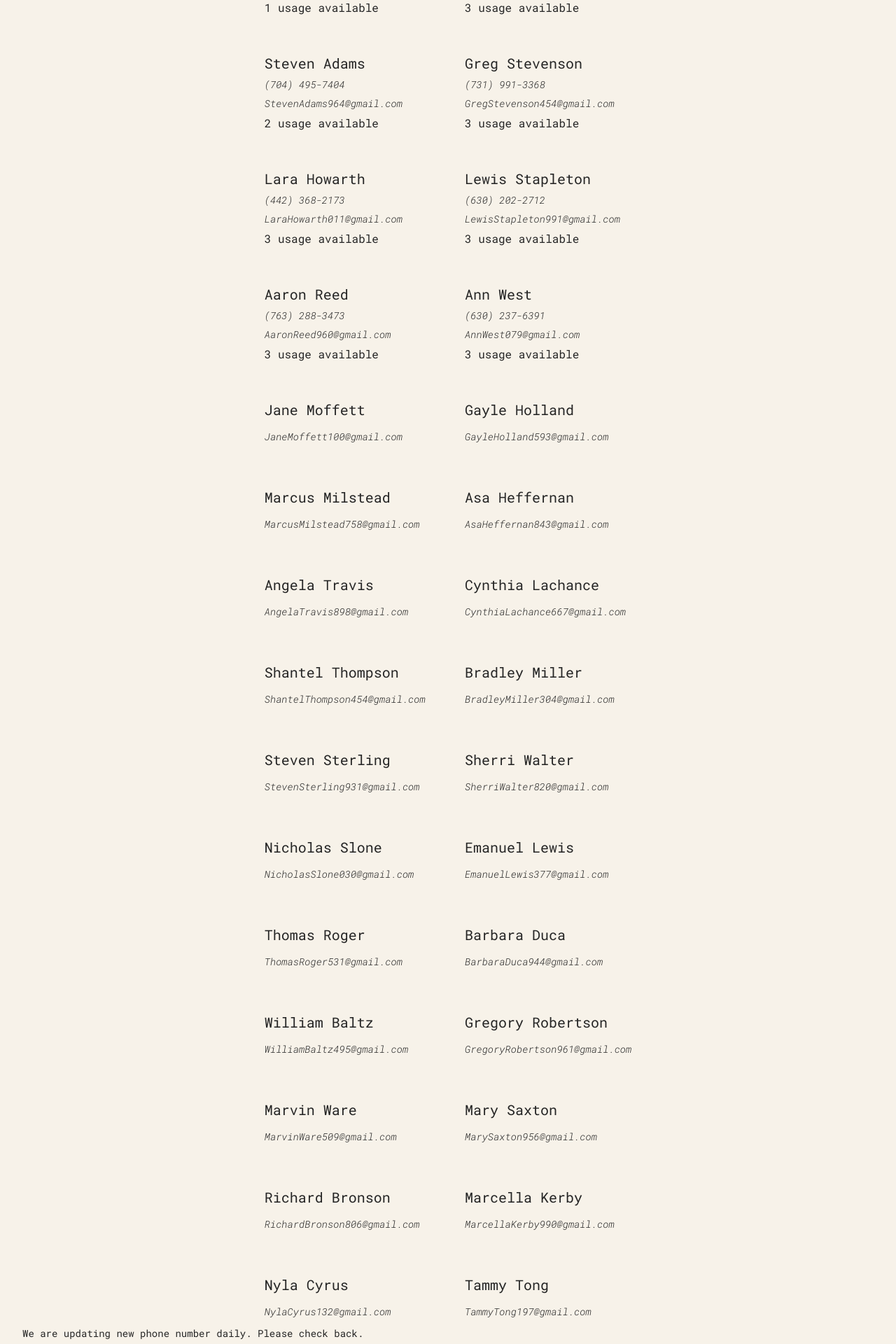
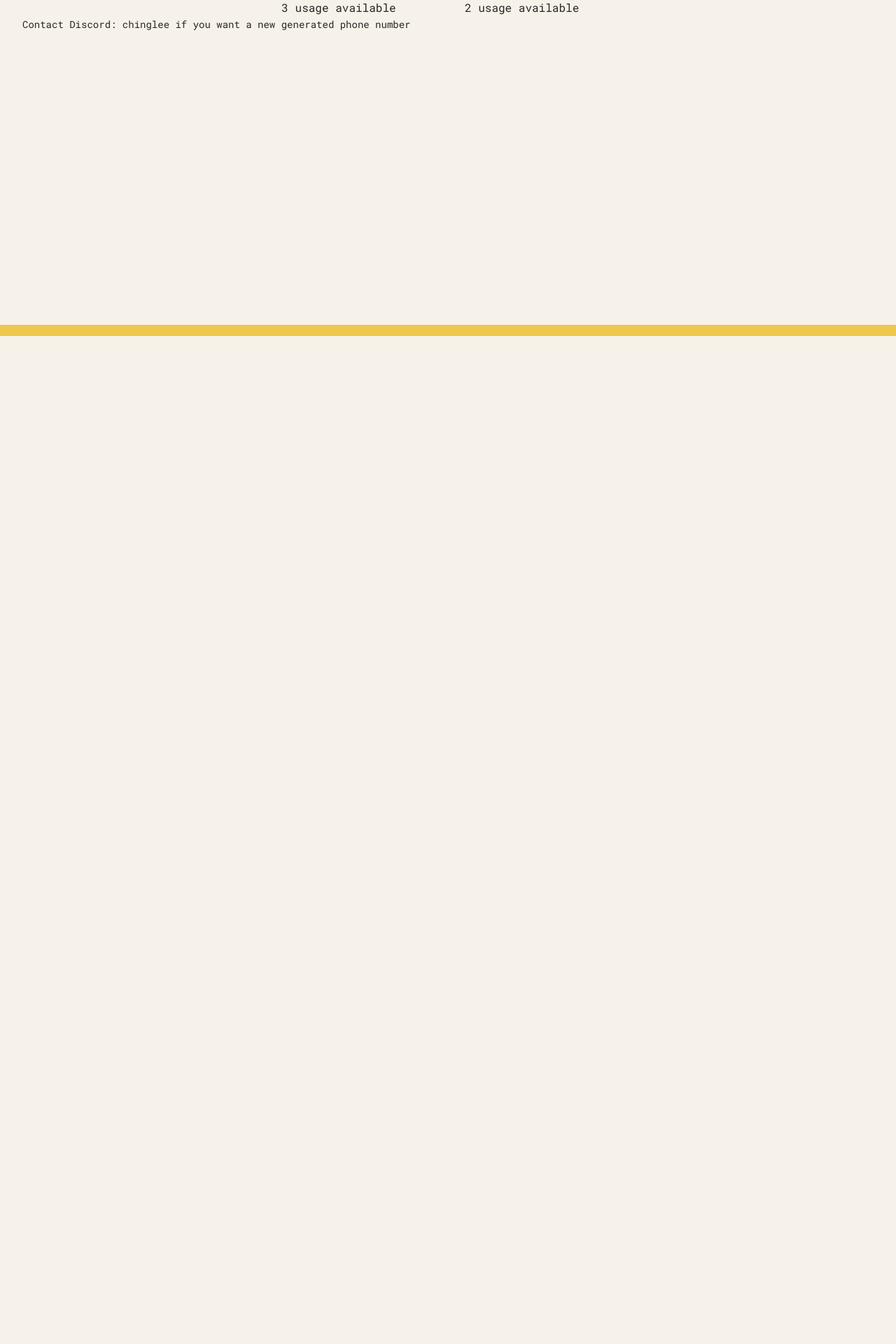
Before and after one commit to Chingsan53/gas-discount, a React (Create React App) app: page / in a window 1280 px wide. Shown: the part 320-2240 px from the top of the page at 70% size. After the commit the page ends 800 px from the top, so only its background shows below. Built offline with nearby package versions, Linux system fonts and the light colour scheme.

Commit message:
distribute the plan for update the app

```diff
--- a/src/App.js
+++ b/src/App.js
@@ -2,12 +2,12 @@ import "./App.css";
 import React from "react";
 
 const numberData = [
-  {
-    name: "Brett Harding",
-    phoneNumber: "(931) 357-5569",
-    gmail: "BrettHarding381@gmail.com",
-    status: "1 usage available",
-  },
+  // {
+  //   name: "Brett Harding",
+  //   phoneNumber: "(931) 357-5569",
+  //   gmail: "BrettHarding381@gmail.com",
+  //   status: "1 usage available",
+  // },
   {
     name: "Rick Robertson",
     phoneNumber: "(920) 791-1869",
@@ -20,146 +20,146 @@ const numberData = [
     gmail: "StevenAdams964@gmail.com",
     status: "2 usage available",
   },
-  {
-    name: "Greg Stevenson",
-    phoneNumber: "(731) 991-3368",
-    gmail: "GregStevenson454@gmail.com",
-    status: "3 usage available",
-  },
-  {
-    name: "Lara Howarth",
-    phoneNumber: "(442) 368-2173",
-    gmail: "LaraHowarth011@gmail.com",
-    status: "3 usage available",
-  },
-  {
-    name: "Lewis Stapleton",
-    phoneNumber: "(630) 202-2712",
-    gmail: "LewisStapleton991@gmail.com",
-    status: "3 usage available",
-  },
-  {
-    name: "Aaron Reed",
-    phoneNumber: "(763) 288-3473",
-    gmail: "AaronReed960@gmail.com",
-    status: "3 usage available",
-  },
-  {
-    name: "Ann West",
-    phoneNumber: "(630) 237-6391",
-    gmail: "AnnWest079@gmail.com",
-    status: "3 usage available"
-  },
-  {
-    name: "Jane Moffett",
-    phoneNumber: "",
-    gmail: "JaneMoffett100@gmail.com",
-  },
-  {
-    name: "Gayle Holland",
-    phoneNumber: "",
-    gmail: "GayleHolland593@gmail.com",
-  },
-  {
-    name: "Marcus Milstead",
-    phoneNumber: "",
-    gmail: "MarcusMilstead758@gmail.com",
-  },
-  {
-    name: "Asa Heffernan",
-    phoneNumber: "",
-    gmail: "AsaHeffernan843@gmail.com",
-  },
-  {
-    name: "Angela Travis",
-    phoneNumber: "",
-    gmail: "AngelaTravis898@gmail.com",
-  },
-  {
-    name: "Cynthia Lachance",
-    phoneNumber: "",
-    gmail: "CynthiaLachance667@gmail.com",
-  },
-  {
-    name: "Shantel Thompson",
-    phoneNumber: "",
-    gmail: "ShantelThompson454@gmail.com",
-  },
-  {
-    name: "Bradley Miller",
-    phoneNumber: "",
-    gmail: "BradleyMiller304@gmail.com",
-  },
-  {
-    name: "Steven Sterling",
-    phoneNumber: "",
-    gmail: "StevenSterling931@gmail.com",
-  },
-  {
-    name: "Sherri Walter",
-    phoneNumber: "",
-    gmail: "SherriWalter820@gmail.com",
-  },
-  {
-    name: "Nicholas Slone",
-    phoneNumber: "",
-    gmail: "NicholasSlone030@gmail.com",
-  },
-  {
-    name: "Emanuel Lewis",
-    phoneNumber: "",
-    gmail: "EmanuelLewis377@gmail.com",
-  },
-  {
-    name: "Thomas Roger",
-    phoneNumber: "",
-    gmail: "ThomasRoger531@gmail.com",
-  },
-  {
-    name: "Barbara Duca",
-    phoneNumber: "",
-    gmail: "BarbaraDuca944@gmail.com",
-  },
-  {
-    name: "William Baltz",
-    phoneNumber: "",
-    gmail: "WilliamBaltz495@gmail.com",
-  },
-  {
-    name: "Gregory Robertson",
-    phoneNumber: "",
-    gmail: "GregoryRobertson961@gmail.com",
-  },
-  {
-    name: "Marvin Ware",
-    phoneNumber: "",
-    gmail: "MarvinWare509@gmail.com",
-  },
-  {
-    name: "Mary Saxton",
-    phoneNumber: "",
-    gmail: "MarySaxton956@gmail.com",
-  },
-  {
-    name: "Richard Bronson",
-    phoneNumber: "",
-    gmail: "RichardBronson806@gmail.com",
-  },
-  {
-    name: "Marcella Kerby",
-    phoneNumber: "",
-    gmail: "MarcellaKerby990@gmail.com",
-  },
-  {
-    name: "Nyla Cyrus",
-    phoneNumber: "",
-    gmail: "NylaCyrus132@gmail.com",
-  },
-  {
-    name: "Tammy Tong",
-    phoneNumber: "",
-    gmail: "TammyTong197@gmail.com",
-  },
+  // {
+  //   name: "Greg Stevenson",
+  //   phoneNumber: "(731) 991-3368",
+  //   gmail: "GregStevenson454@gmail.com",
+  //   status: "3 usage available",
+  // },
+  // {
+  //   name: "Lara Howarth",
+  //   phoneNumber: "(442) 368-2173",
+  //   gmail: "LaraHowarth011@gmail.com",
+  //   status: "3 usage available",
+  // },
+  // {
+  //   name: "Lewis Stapleton",
+  //   phoneNumber: "(630) 202-2712",
+  //   gmail: "LewisStapleton991@gmail.com",
+  //   status: "3 usage available",
+  // },
+  // {
+  //   name: "Aaron Reed",
+  //   phoneNumber: "(763) 288-3473",
+  //   gmail: "AaronReed960@gmail.com",
+  //   status: "3 usage available",
+  // },
+  // {
+  //   name: "Ann West",
+  //   phoneNumber: "(630) 237-6391",
+  //   gmail: "AnnWest079@gmail.com",
+  //   status: "3 usage available"
+  // },
+  // {
+  //   name: "Jane Moffett",
+  //   phoneNumber: "",
+  //   gmail: "JaneMoffett100@gmail.com",
+  // },
+  // {
+  //   name: "Gayle Holland",
+  //   phoneNumber: "",
+  //   gmail: "GayleHolland593@gmail.com",
+  // },
+  // {
+  //   name: "Marcus Milstead",
+  //   phoneNumber: "",
+  //   gmail: "MarcusMilstead758@gmail.com",
+  // },
+  // {
+  //   name: "Asa Heffernan",
+  //   phoneNumber: "",
+  //   gmail: "AsaHeffernan843@gmail.com",
+  // },
+  // {
+  //   name: "Angela Travis",
+  //   phoneNumber: "",
+  //   gmail: "AngelaTravis898@gmail.com",
+  // },
+  // {
+  //   name: "Cynthia Lachance",
+  //   phoneNumber: "",
+  //   gmail: "CynthiaLachance667@gmail.com",
+  // },
+  // {
+  //   name: "Shantel Thompson",
+  //   phoneNumber: "",
+  //   gmail: "ShantelThompson454@gmail.com",
+  // },
+  // {
+  //   name: "Bradley Miller",
+  //   phoneNumber: "",
+  //   gmail: "BradleyMiller304@gmail.com",
+  // },
+  // {
+  //   name: "Steven Sterling",
+  //   phoneNumber: "",
+  //   gmail: "StevenSterling931@gmail.com",
+  // },
+  // {
+  //   name: "Sherri Walter",
+  //   phoneNumber: "",
+  //   gmail: "SherriWalter820@gmail.com",
+  // },
+  // {
+  //   name: "Nicholas Slone",
+  //   phoneNumber: "",
+  //   gmail: "NicholasSlone030@gmail.com",
+  // },
+  // {
+  //   name: "Emanuel Lewis",
+  //   phoneNumber: "",
+  //   gmail: "EmanuelLewis377@gmail.com",
+  // },
+  // {
+  //   name: "Thomas Roger",
+  //   phoneNumber: "",
+  //   gmail: "ThomasRoger531@gmail.com",
+  // },
+  // {
+  //   name: "Barbara Duca",
+  //   phoneNumber: "",
+  //   gmail: "BarbaraDuca944@gmail.com",
+  // },
+  // {
+  //   name: "William Baltz",
+  //   phoneNumber: "",
+  //   gmail: "WilliamBaltz495@gmail.com",
+  // },
+  // {
+  //   name: "Gregory Robertson",
+  //   phoneNumber: "",
+  //   gmail: "GregoryRobertson961@gmail.com",
+  // },
+  // {
+  //   name: "Marvin Ware",
+  //   phoneNumber: "",
+  //   gmail: "MarvinWare509@gmail.com",
+  // },
+  // {
+  //   name: "Mary Saxton",
+  //   phoneNumber: "",
+  //   gmail: "MarySaxton956@gmail.com",
+  // },
+  // {
+  //   name: "Richard Bronson",
+  //   phoneNumber: "",
+  //   gmail: "RichardBronson806@gmail.com",
+  // },
+  // {
+  //   name: "Marcella Kerby",
+  //   phoneNumber: "",
+  //   gmail: "MarcellaKerby990@gmail.com",
+  // },
+  // {
+  //   name: "Nyla Cyrus",
+  //   phoneNumber: "",
+  //   gmail: "NylaCyrus132@gmail.com",
+  // },
+  // {
+  //   name: "Tammy Tong",
+  //   phoneNumber: "",
+  //   gmail: "TammyTong197@gmail.com",
+  // },
 ];
 
 const App = () => {
@@ -175,7 +175,7 @@ const App = () => {
 const Header = () => {
   return (
     <header className="header">
-      <h1>Chevron $1/gallon Discount</h1>
+      <h1>Gas Discount</h1>
     </header>
   );
 };
@@ -185,9 +185,13 @@ const Menu = () => {
 
   return (
     <main className="menu">
-      <h2>
+      {/* <h2>
         Our Phone Numbers give you $1/gallon up to 25 gallon. You can use it up
         to 3 times per number
+      </h2> */}
+      <h2>
+        We are updating our app interface to be more user-friendly. Please check
+        back soon. In the mean time please use the remaining below.{" "}
       </h2>
       <ul className="pizzas">
         {numbers.map((number) => (
@@ -214,7 +218,11 @@ const Number = ({ numberObj }) => {
 const Footer = () => {
   return (
     <footer className="footer">
-      <p>We are updating new phone number daily. Please check back.</p>
+      {/* <p>We are updating new phone number daily. Please check back.</p> */}
+      <p>
+        Contact <span>Discord: chinglee</span> if you want a new generated phone
+        number
+      </p>
     </footer>
   );
 };
```
